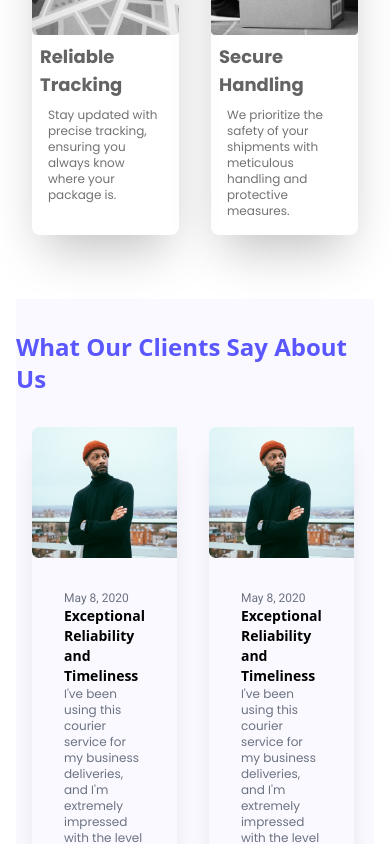
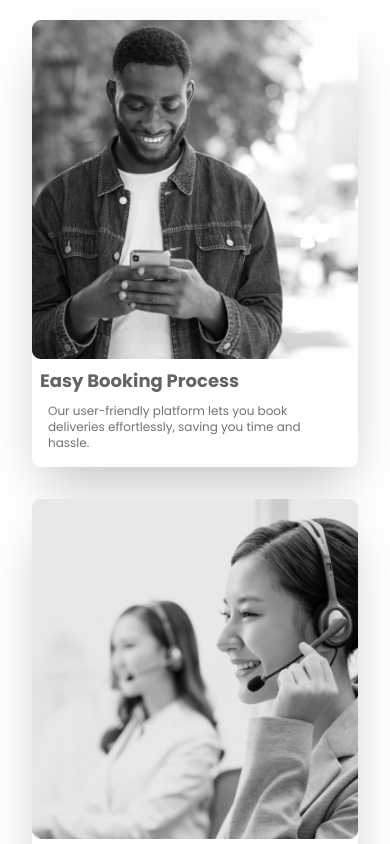
Before and after one commit to thamesblanq/cargo_site, a React (Vite) app: page / in a window 390 px wide. Shown: the part 5214-6058 px from the top of the page. Built offline with nearby package versions, Linux system fonts and the light colour scheme.

Commit message:
responsiveness cleanup

```diff
--- a/src/component/Card.jsx
+++ b/src/component/Card.jsx
@@ -94,9 +94,9 @@ const Card = () => {
 
 
   return (
-    <div className="carousel w-full relative mt-8">
+    <div className="carousel w-full mt-8 h-[80%]">
         <ul className="flex items-center overflow-x-auto justify-start w-full gap-8 px-4 scrollbar-hide scroll-smooth" ref={content}>
-            {obj.map(item => <li key={item.id} className="w-[800px] h-auto rounded-xl hover:scale-110 cursor-pointer duration-500 ease-in-out shadow-xl">
+            {obj.map(item => <li key={item.id} className="w-[800px] h-auto rounded-xl hover:scale-105 cursor-pointer duration-500 ease-in-out shadow-xl">
                 <div>
                     <img src={item.img}></img>
                 </div>
--- a/src/component/Content.jsx
+++ b/src/component/Content.jsx
@@ -43,9 +43,9 @@ const Content = () => {
       </section>
 
       <section className='hidden w-full my-8 md:flex items-center justify-center h-screen'>
-        <div className='hidden md:flex items-center justify-center gap-8 bg-primary w-[80%] rounded-lg px-8 py-4 relative'>
-            <div className='relative z-10'>
-              <img src={phone}></img>
+        <div className='hidden md:flex items-center justify-center gap-8 bg-primary w-[80%] rounded-lg px-8 py-4 relative h-[70%] overflow-hidden'>
+            <div className='relative z-10 h-auto w-[50%]'>
+              <img src={phone} className='block absolute -bottom-[240px] left-[100px]'></img>
             </div>
 
             <div className='w-[50%]'>
@@ -81,9 +81,9 @@ const Content = () => {
       </section>
 
       <section className='w-full px-4 mt-24'>
-        <div className='grid grid-cols-2 md:grid-cols-3 gap-8 md:gap-16 md:w-[80%] mx-auto place-content-center'>
+        <div className='grid grid-cols-1 md:grid-cols-3 gap-8 md:gap-16 md:w-[80%] mx-auto place-content-center'>
 
-          <div className='flex items-center justify-center flex-col rounded-lg p-8'>
+          <div className='flex items-center justify-center flex-col rounded-lg p-8 h-screen md:h-auto'>
             <h1 className='text-primary font-bold text-sm md:text-xl mb-2 font-poppins'>What makes us stand out</h1>
             <p className='text-xs md:text-sm mb-2 font-poppins'>Here are few reasons why you should opt for our services ahead of others.</p>
             <button className='text-[#5A57FF] flex justify-around items-center px-2 text-xs md:text-sm md:p-4 border-2 gap-2 rounded-lg border-[#5A57FF] hover:translate-y-3 duration-500 ease-in-out'>Read More<FaBook /></button>
@@ -141,7 +141,7 @@ const Content = () => {
         </div>
       </section>
 
-      <section className='bg-[#FAF9FF] w-full mt-16 pt-8'>
+      <section className='bg-[#FAF9FF] w-full mt-16 pt-8 px-8 relative'>
         <h1 className='flex items-center justify-center text-primary font-bold text-2xl'>What Our Clients Say About Us</h1>
         <Review />
       </section>
```
